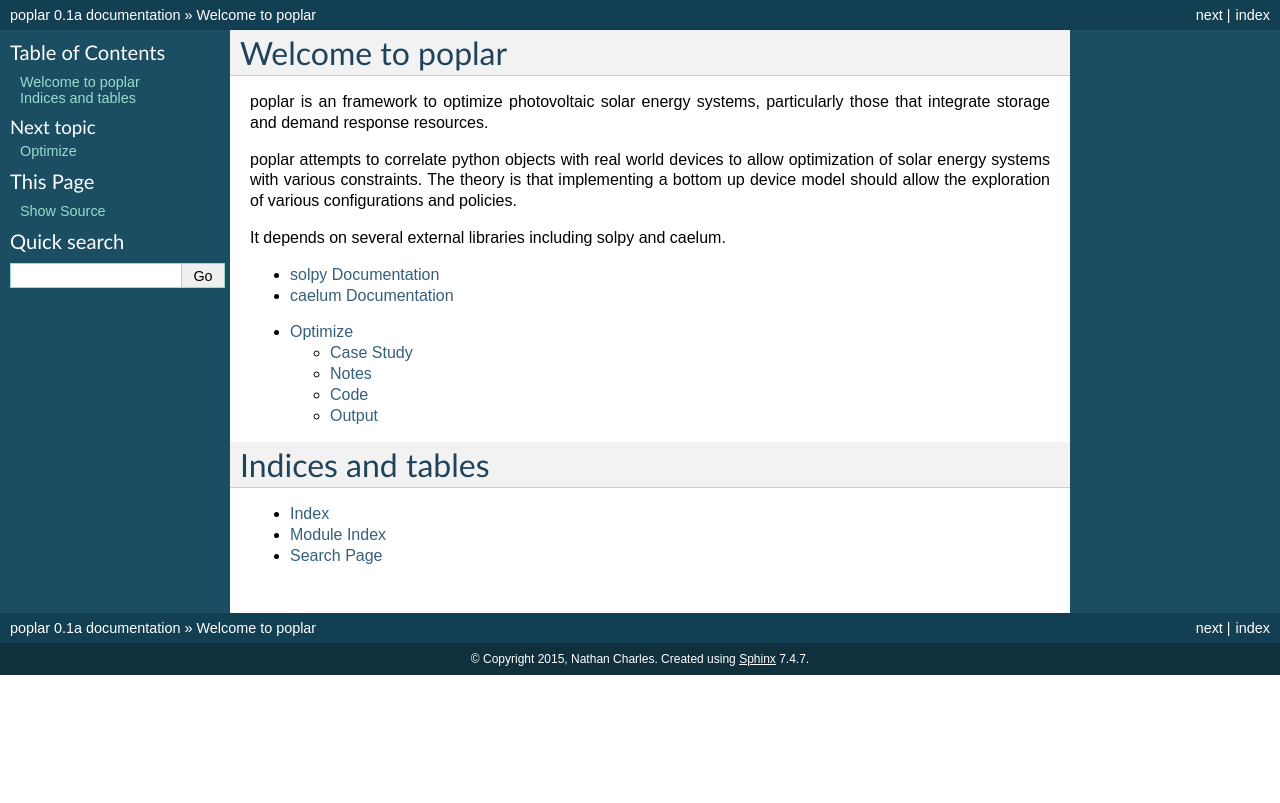
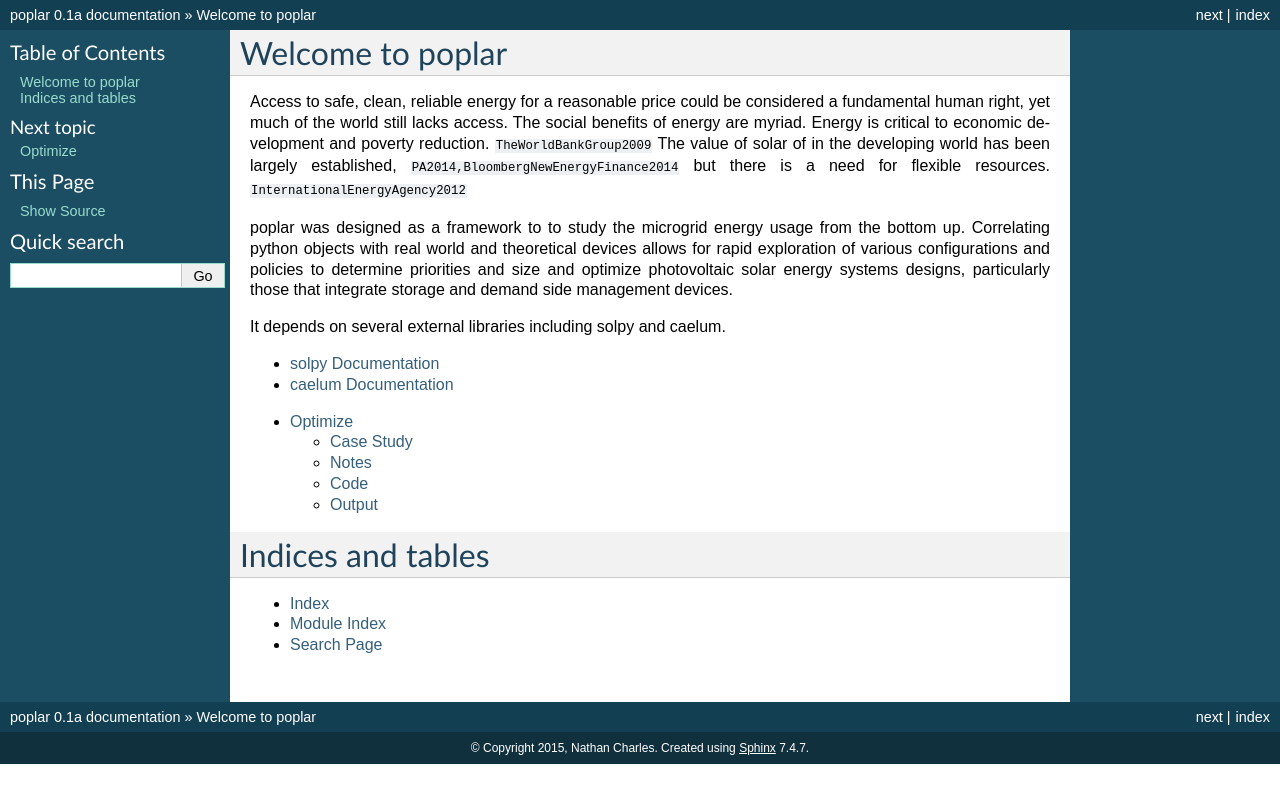
Before and after one commit to nrcharles/poplar, a Sphinx documentation site: the page built from doc/index.rst, in a window 1280 px wide. Shown: the top 803 px of the page. Built offline with Sphinx 7.4.7, drawn with Linux system fonts in a browser that asks for light colours; pages that are not in the unit, such as notebooks, are missing from menus; cross-references to code outside the pages are shown as plain code.

Commit message:
doc update

```diff
--- a/doc/index.rst
+++ b/doc/index.rst
@@ -1,14 +1,20 @@
 Welcome to poplar
 =================
 
-poplar is an framework to optimize photovoltaic solar energy systems,
-particularly those that integrate storage and demand response resources.
+Access to safe, clean, reliable energy for a reasonable price could be
+considered a fundamental human right, yet much of the world still lacks access.
+The social benefits of energy are myriad.  Energy is critical to economic
+development and poverty reduction. :cite:`TheWorldBankGroup2009` The value of
+solar of in the developing world has been largely established,
+:cite:`PA2014,BloombergNewEnergyFinance2014` but there is a need for flexible
+resources. :cite:`InternationalEnergyAgency2012`
 
-poplar attempts to correlate python objects with real world devices to allow
-optimization of solar energy systems with various constraints. The theory is
-that implementing a bottom up device model should allow the exploration of
-various configurations and policies.
-
+poplar was designed as a framework to to study the microgrid energy usage from
+the bottom up. Correlating python objects with real world and theoretical
+devices allows for rapid exploration  of various configurations and policies to
+determine priorities and size and optimize photovoltaic solar
+energy systems designs, particularly those that integrate storage and demand
+side management devices.
 
 It depends on several external libraries including solpy and caelum.
 
```
Also changed, not shown: doc/misc.rst (deleted, +0 -9 lines), doc/optimize.rst (+21 -5 lines).
